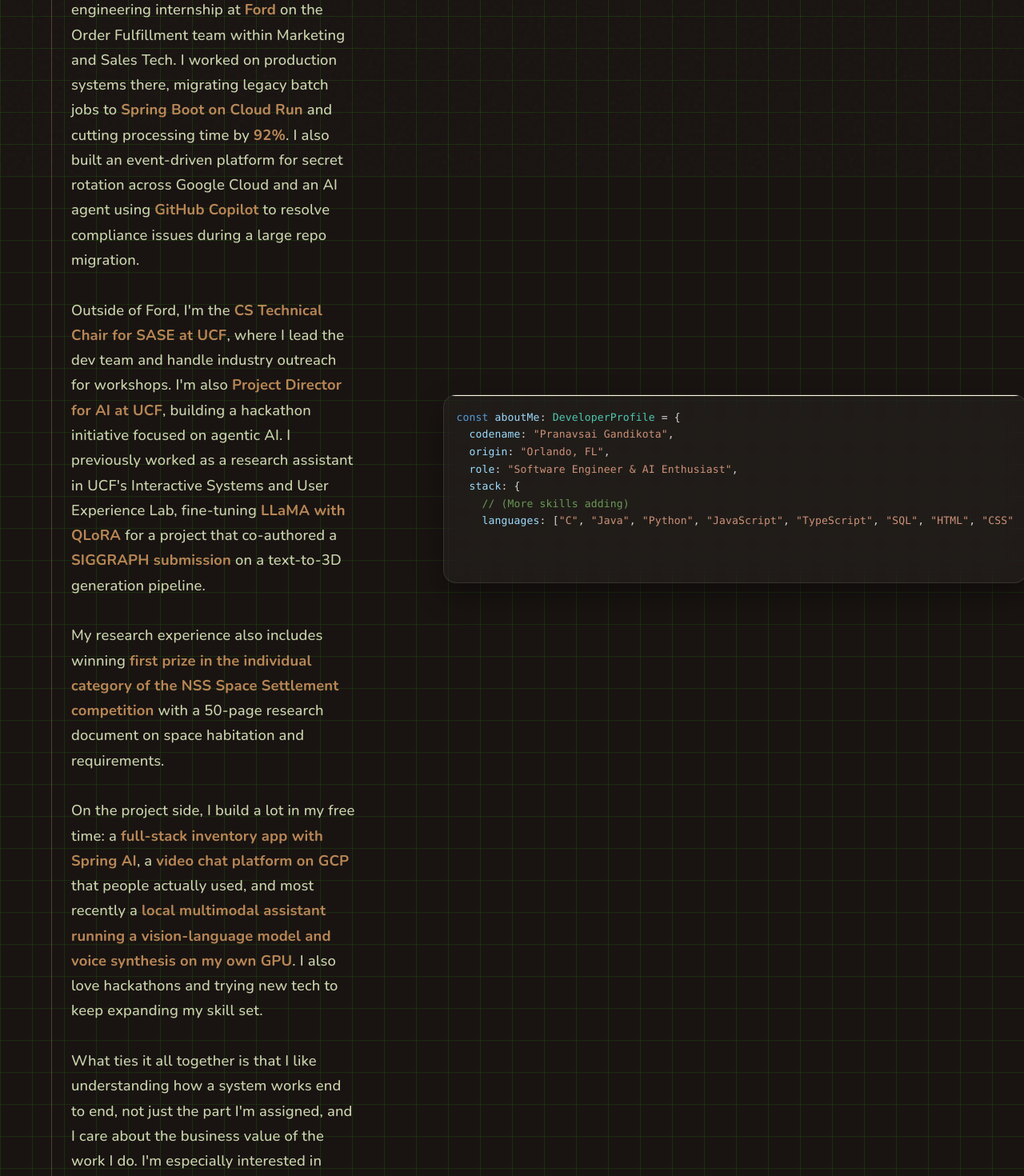
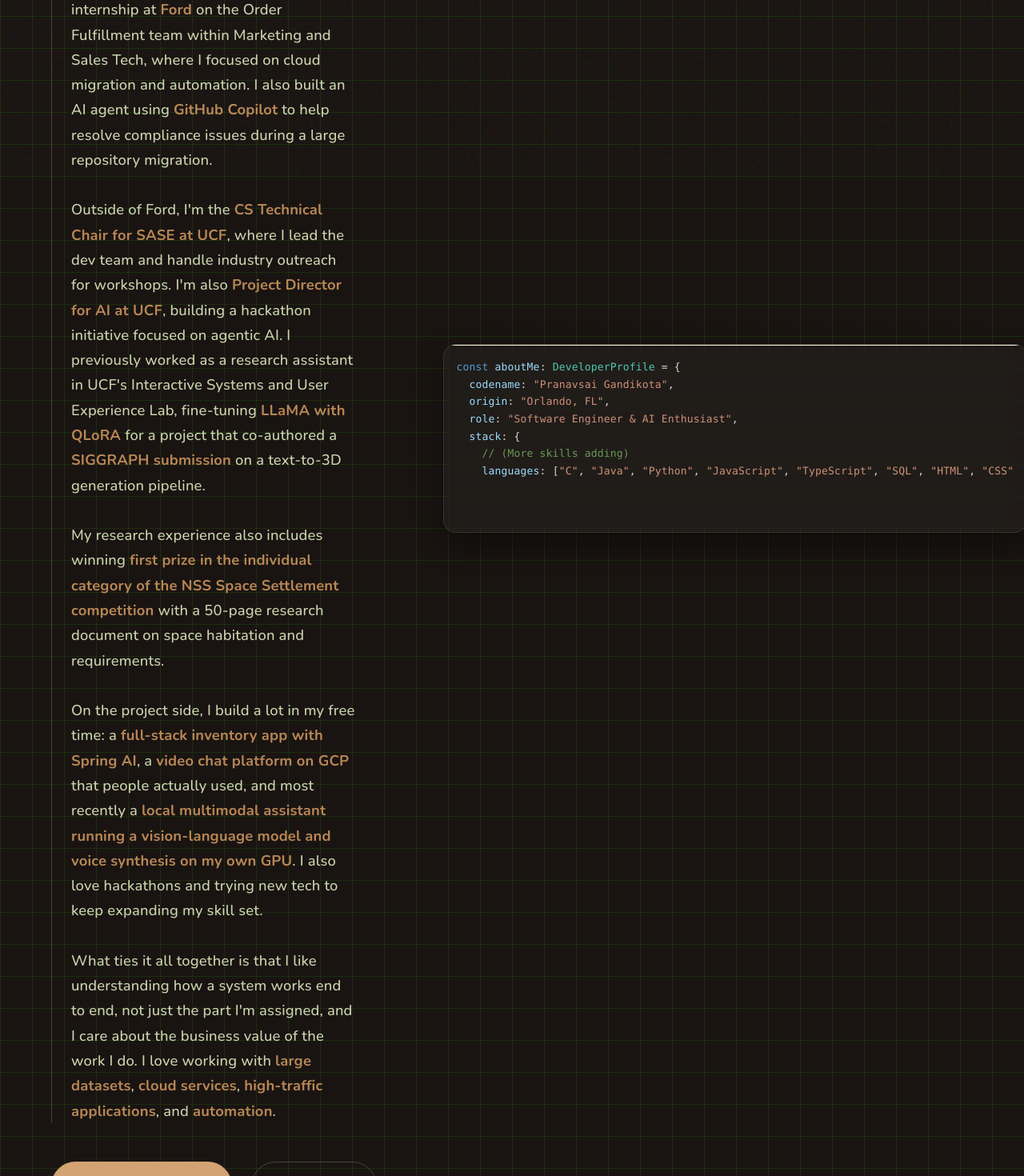
Before and after one commit to pranavsaigandikota/PranavsPortfolio, a React (Vite) app: page / in a window 1280 px wide. Shown: the part 580-2050 px from the top of the page at 80% size. Built offline with nearby package versions, Linux system fonts and the light colour scheme; no server answers; a web font is replaced by a local one.

Commit message:
Update hero intro to include automation interest

```diff
--- a/src/components/Hero.jsx
+++ b/src/components/Hero.jsx
@@ -132,7 +132,7 @@
             About Me:
           </motion.h2>
           <motion.p className="hero-description" variants={fadeInUp}>
-            I&apos;m <strong>Pranav</strong>, a <strong>Computer Science student at UCF</strong>, currently a junior with a <strong>3.99 GPA</strong>. I previously completed a software engineering internship at <strong>Ford</strong> on the Order Fulfillment team within Marketing and Sales Tech. I worked on production systems there, migrating legacy batch jobs to <strong>Spring Boot on Cloud Run</strong> and cutting processing time by <strong>92%</strong>. I also built an event-driven platform for secret rotation across Google Cloud and an AI agent using <strong>GitHub Copilot</strong> to resolve compliance issues during a large repo migration.
+            I&apos;m <strong>Pranav</strong>, a <strong>Computer Science student at UCF</strong>, currently a junior with a <strong>3.99 GPA</strong>. I completed a software engineering internship at <strong>Ford</strong> on the Order Fulfillment team within Marketing and Sales Tech, where I focused on cloud migration and automation. I also built an AI agent using <strong>GitHub Copilot</strong> to help resolve compliance issues during a large repository migration.
             <br />
             <br />
             Outside of Ford, I&apos;m the <strong>CS Technical Chair for SASE at UCF</strong>, where I lead the dev team and handle industry outreach for workshops. I&apos;m also <strong>Project Director for AI at UCF</strong>, building a hackathon initiative focused on agentic AI. I previously worked as a research assistant in UCF&apos;s Interactive Systems and User Experience Lab, fine-tuning <strong>LLaMA with QLoRA</strong> for a project that co-authored a <strong>SIGGRAPH submission</strong> on a text-to-3D generation pipeline.
@@ -144,7 +144,7 @@
             On the project side, I build a lot in my free time: a <strong>full-stack inventory app with Spring AI</strong>, a <strong>video chat platform on GCP</strong> that people actually used, and most recently a <strong>local multimodal assistant running a vision-language model and voice synthesis on my own GPU</strong>. I also love hackathons and trying new tech to keep expanding my skill set.
             <br />
             <br />
-            What ties it all together is that I like understanding how a system works end to end, not just the part I&apos;m assigned, and I care about the business value of the work I do. I&apos;m especially interested in <strong>large-scale data, business logic, and automation</strong>.
+            What ties it all together is that I like understanding how a system works end to end, not just the part I&apos;m assigned, and I care about the business value of the work I do. I love working with <strong>large datasets</strong>, <strong>cloud services</strong>, <strong>high-traffic applications</strong>, and <strong>automation</strong>.
           </motion.p>
 
           <motion.div className="cta-buttons" variants={staggerContainer}>
```
